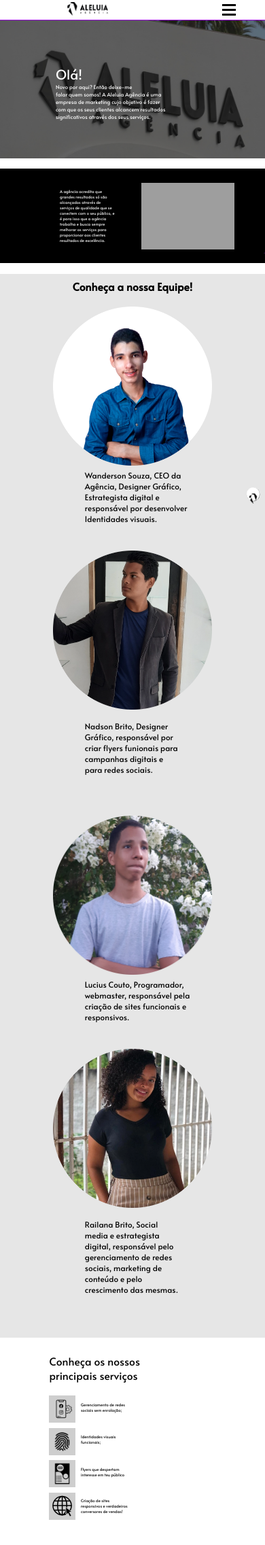
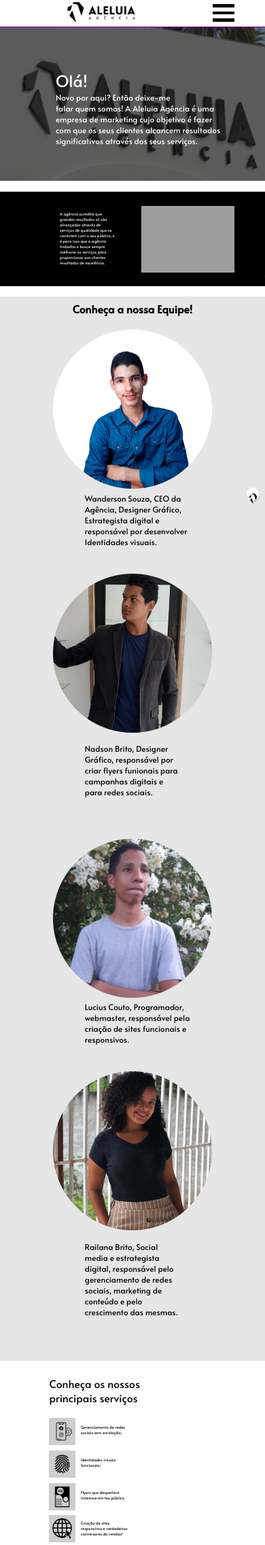
Before and after one commit to LuciusCouto/Aleluia-Agencia, a PHP site: page / in a window 390 px wide. Shown: the top 2273 px of the page at 68% size. Run offline with PHP 8.4, Linux system fonts and the light colour scheme; some web fonts are replaced; grey boxes are pictures that could not be loaded.

Commit message:
Melhorias

```diff
--- a/index.html
+++ b/index.html
@@ -20,22 +20,22 @@
 
             <nav id="nav"> <!--Navegação-->
 
-                <div class="mobile-menu">
+                <div class="mobile-menu" onclick="active()">
                     <div class="line1"></div>
                     <div class="line2"></div>
                     <div class="line3"></div>
                 </div>
 
                 <ul class="nav-list">
-                    <li><a href="#Quem_Somos">Quem Somos</a></li>
+                    <li><a href="#Quem_Somos" onclick="disable()">Quem Somos</a></li>
                     <li class="barra">|</li>
-                    <li><a href="#Serviços">Serviços</a></li>
+                    <li><a href="#Serviços" onclick="disable()">Serviços</a></li>
                     <li class="barra">|</li>
-                    <li><a href="perguntasfrequentes.html" target="_self">Perguntas Frequentes</a></li>
+                    <li><a href="perguntasfrequentes.html" target="_self" onclick="disable()">Perguntas Frequentes</a></li>
                     <li class="barra">|</li>
-                    <li><a href="cursos.html" target="_self">Cursos</a></li>
+                    <li><a href="cursos.html" target="_self" onclick="disable()">Cursos</a></li>
                     <li class="barra">|</li>
-                    <li><a href="#contate_nos">Contate-nos</a></li>
+                    <li><a href="#contate_nos" onclick="disable()">Contate-nos</a></li>
                 </ul>
             </nav>
     </header>
--- a/style.css
+++ b/style.css
@@ -237,6 +237,19 @@ div.video > iframe {
 }
 
 @media (max-width: 870px) {
+
+    .quem-somos-ola {
+        margin-top: 6vw;
+        font-size: 6vw;
+        height: 25vw;
+    }
+
+    .quem-somos {
+        margin-top: 6vw;
+        font-size: 3vw;
+        height: 32vw;
+    }
+
     #Nossa_Equipe > .Wanderson {
         margin-left: 20vw;
         display: block;
--- a/style.menu.css
+++ b/style.menu.css
@@ -165,8 +165,8 @@ header {
     .nav-list {
         display: block;
         position: absolute;
-        top: 45px;
-        right: 0;
+        top: 3.5vw;
+        right: 8vw;
         width: 200px;
         max-height: 0;
         overflow-y: auto;
@@ -200,26 +200,13 @@ header {
 
 @media (max-width: 1000px) {
 
-    header {
-        height: 30px;
-    }
-
-    .marca_aleluia_agencia {
-        padding: 0;
-        width: 60px;
-        height: 20px;
-        margin-left: 12vw;
+    .nav-list {
+        right: 5vw;
     }
 
     .mobile-menu {
         margin-right: 5vw;
         margin-top: 4px;
-    }
-
-    .mobile-menu div {
-        width: 20px;
-        height: 3px;
-        margin: 4px;
     }
 
     .mobile-menu.active .line1 {
```
Also changed, not shown: menuHeader.js (+17 -34 lines).
